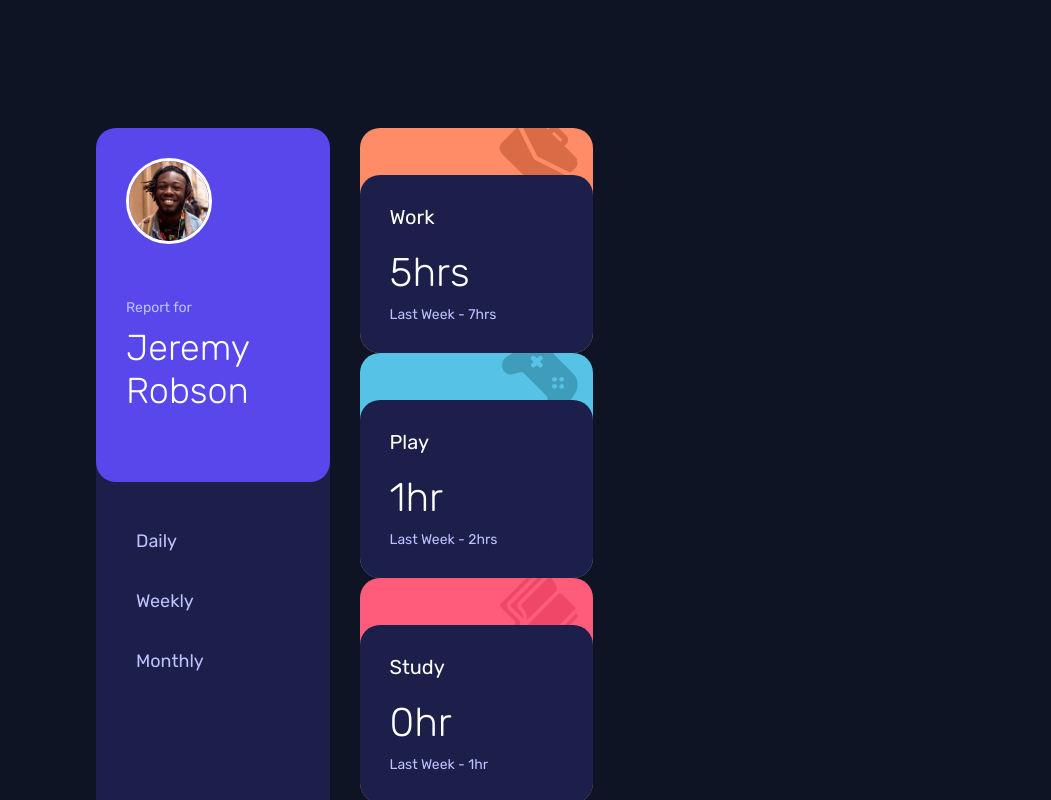
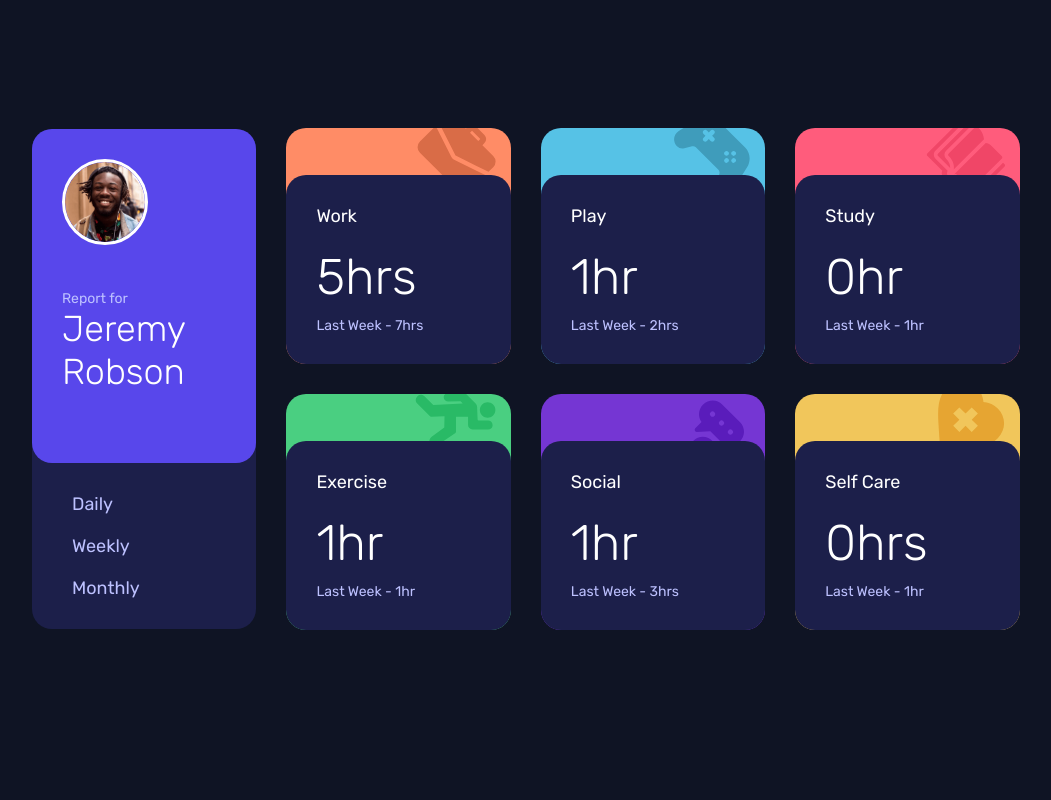
Before and after one commit to amanda-sail/React-JS, a React (Create React App) app in the folder dashboard/: page / in a window 1280 px wide. Shown: the top 800 px of the page, without its empty margins (32-1083 px from the left). Built offline with nearby package versions, Linux system fonts and the light colour scheme.

Commit message:
display flex added -aks

```diff
--- a/dashboard/src/App.css
+++ b/dashboard/src/App.css
@@ -1,22 +1,35 @@
 #container {
-  max-width: 100vw;
-  max-height: 100vh;
-  padding: 10%;
-  font-family: 'Rubik', sans-serif;
-  font-size: 18px;
-  background-color: hsl(226, 43%, 10%);
-  color: white;
-  display: grid;
-  grid-template-columns: 1fr 1fr 1fr 1fr;
-  grid-template-rows: 1fr 1fr;
-  grid-gap: 30px;
+  /* display: grid; */
+  /* grid-template-columns: repeat(4, 1fr); */
+  /* grid-template-rows: 1fr 1fr; */
+  /* grid-template-areas: "profile dashboard dashboard dashboard" "profile dashboard dashboard dashboard" "profile dashboard dashboard dashboard"; */
+  /* column-gap: 30px; */
+  /* width: 100%; */
+  display: flex;
+  gap: 30px;
+  justify-content: center;
+  align-items: center;
+  padding: 10% 5%;
 }
 #dashboard-container{
+  /* width: 300%;
+  display: flex;
+  flex-wrap: wrap; */
+
   /* grid-column: 2/5;
-  grid-column: 2/5; */
+  grid-row: 1/5; */
+
   /* display: grid;
   grid-template-columns: repeat(auto-fill, minmax(80px, 1fr)); */
+
   /* display: grid;
-  grid-area: 2/2/5/5;
-  grid-template-columns: repeat(auto-fit, minmax(1fr)); */
+  grid-area: 1/2/5/5;
+  gap: 30px; */
+
+  /* grid-template-columns: repeat(auto-fit, minmax(1fr)); */
+
+  display: flex;
+  flex-wrap: wrap;
+  gap: 30px;
+  width: 100%;
 }
--- a/dashboard/src/components/daily.css
+++ b/dashboard/src/components/daily.css
@@ -3,6 +3,7 @@
     border-radius: 20px;
     grid-row: 1/3;
     padding-top: 25px;
+    width: 25%;
 }
 /* work */
 .dashboard:nth-of-type(1) {
@@ -38,12 +39,12 @@
     background-color: hsl(235, 45%, 41%);
 }
 .data h2 {
-    font-size: 20px;
+    font-size: 18px;
     font-weight: 400;
     margin: 0;
 }
 .data h3 {
-    font-size: 40px;
+    font-size: 50px;
     font-weight: 300;
     margin: 20px 0 10px;
 }
--- a/dashboard/src/components/profile.css
+++ b/dashboard/src/components/profile.css
@@ -2,7 +2,8 @@
     border: none;
     border-radius: 20px;
     background-color: hsl(235, 46%, 20%);
-    grid-row: 1/3;
+    width: 25%;
+    /* grid-row: 1/3; */
 }
 #profile {
     border-radius: 20px;
@@ -14,7 +15,7 @@
     width: 80px;
     border: solid white 3px;
     border-radius: 50%;
-    margin-bottom: 50px;
+    margin-bottom: 40px;
 }
 #profile h1 {
     /* font-size: 46px; */
@@ -26,7 +27,7 @@
     color: hsl(236, 100%, 87%);
     margin: 0;
     padding-left: 0;
-    padding-bottom: 10px;
+    /* padding-bottom: 10px; */
     font-size: 14px;
 }
 #time {
@@ -34,6 +35,7 @@
 }
 #time p {
     color: hsl(236, 100%, 87%);
+    margin: 0;
     padding: 10px;
 }
 #time p:hover {
--- a/dashboard/src/index.css
+++ b/dashboard/src/index.css
@@ -1,4 +1,15 @@
 body {
   margin: 0;
   padding: 0;
+  max-width: 100vw;
+  height: 100%;
+  /* padding: 10%; */
+  font-family: 'Rubik', sans-serif;
+  font-size: 18px;
+  background-color: hsl(226, 43%, 10%);
+  color: white;
+/*
+  display: flex;
+  justify-content: center;
+  align-items: center; */
 }
```
